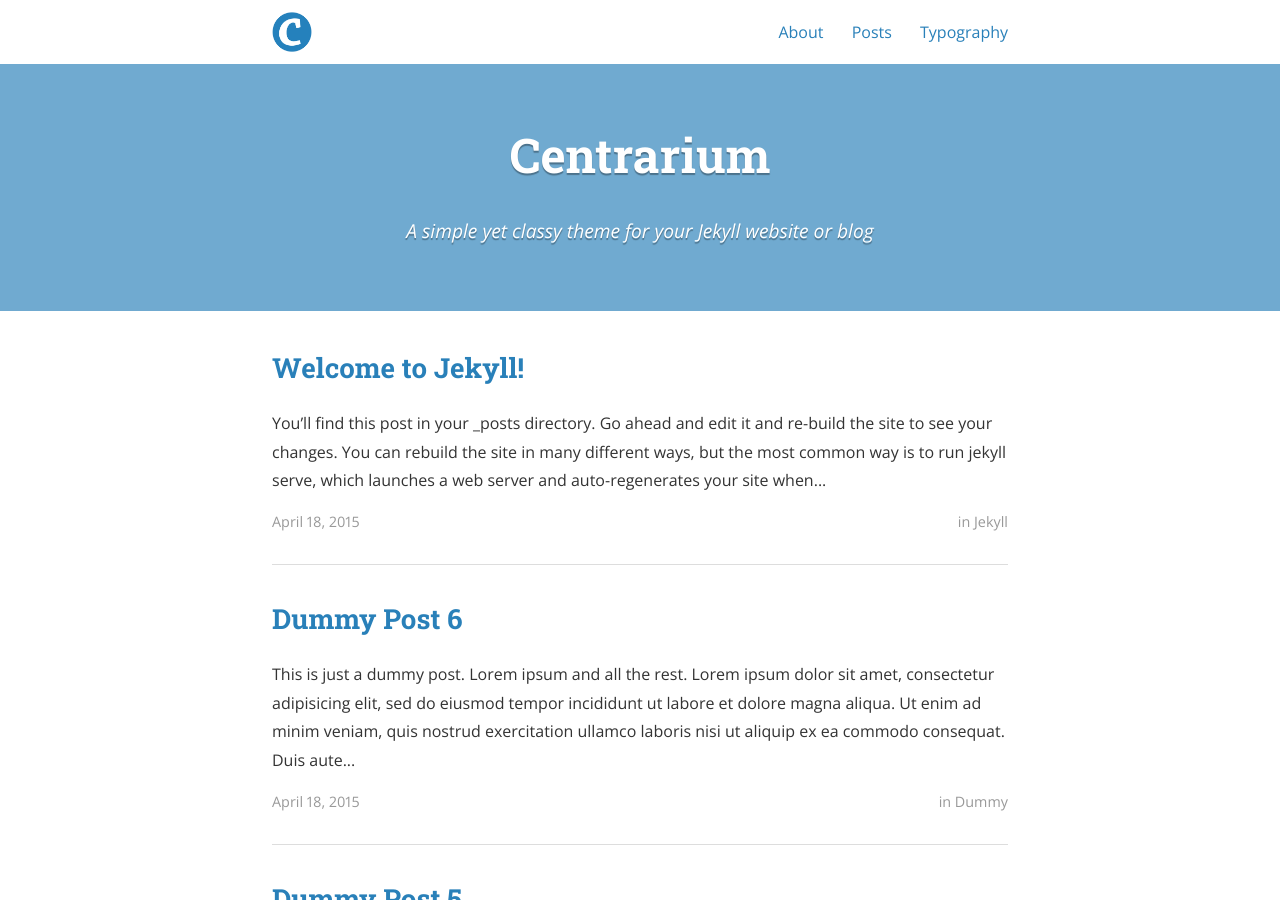
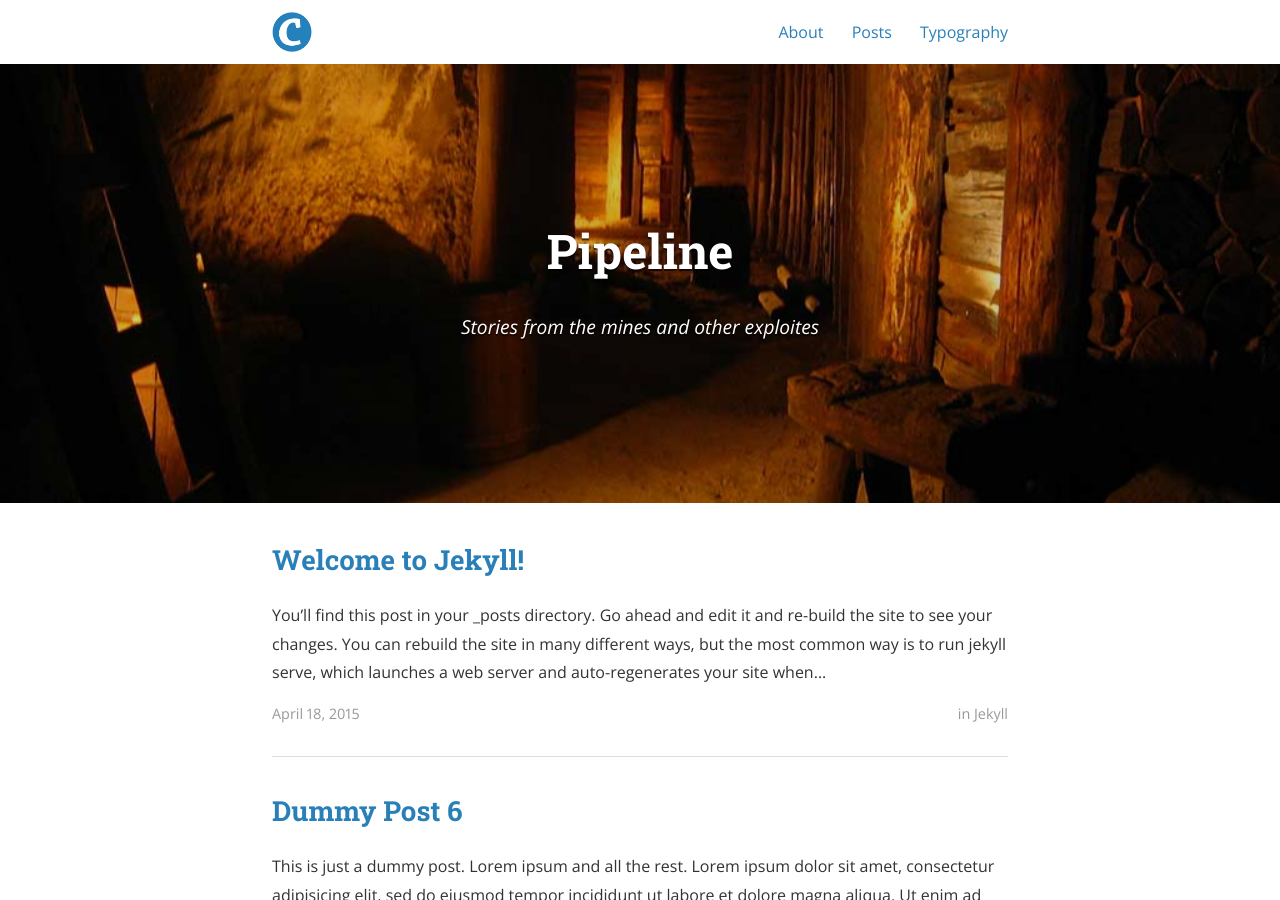
Before and after one commit to sathibault/blog, a Jekyll site: the page built from index.html, in a window 1280 px wide and 900 px high. Built offline with Jekyll 4.4.1, drawn with Linux system fonts in a browser that asks for light colours; nearby versions of some CDN libraries; the list of posts is cut into pages by our own code; a style sheet for code colours, icons or effects is not loaded.

Commit message:
Cover image

```diff
--- a/_config.yml
+++ b/_config.yml
@@ -3,15 +3,15 @@
   - jekyll-sitemap
 
 # Site settings
-title: Centrarium
-subtitle: "A simple yet classy theme for your Jekyll website or blog"
+title: Pipeline
+subtitle: "Stories from the mines and other exploites"
 email:
 name: Scott Thibault
 description: >
   A simple yet classy theme for your Jekyll website or blog.
 baseurl: "/blog/" # the subpath of your site, e.g. /blog/
 url: "http://sathibault.github.io" # the base hostname & protocol for your site
-#cover: "assets/header_image.jpg"
+cover: "assets/salt_mine_old_corridor.jpg"
 logo: "assets/logo.png"
 
 # Build settings
@@ -20,7 +20,7 @@
 paginate_path: "/page:num/"
 
 # Disqus comments
-disqus_shortname: bencentra
+disqus_shortname: sathibault
 
 # Google analytics
 # ga_tracking_id: "UA-XXXX-1"
```
Also changed, not shown: assets/salt_mine_old_corridor.jpg (added).
